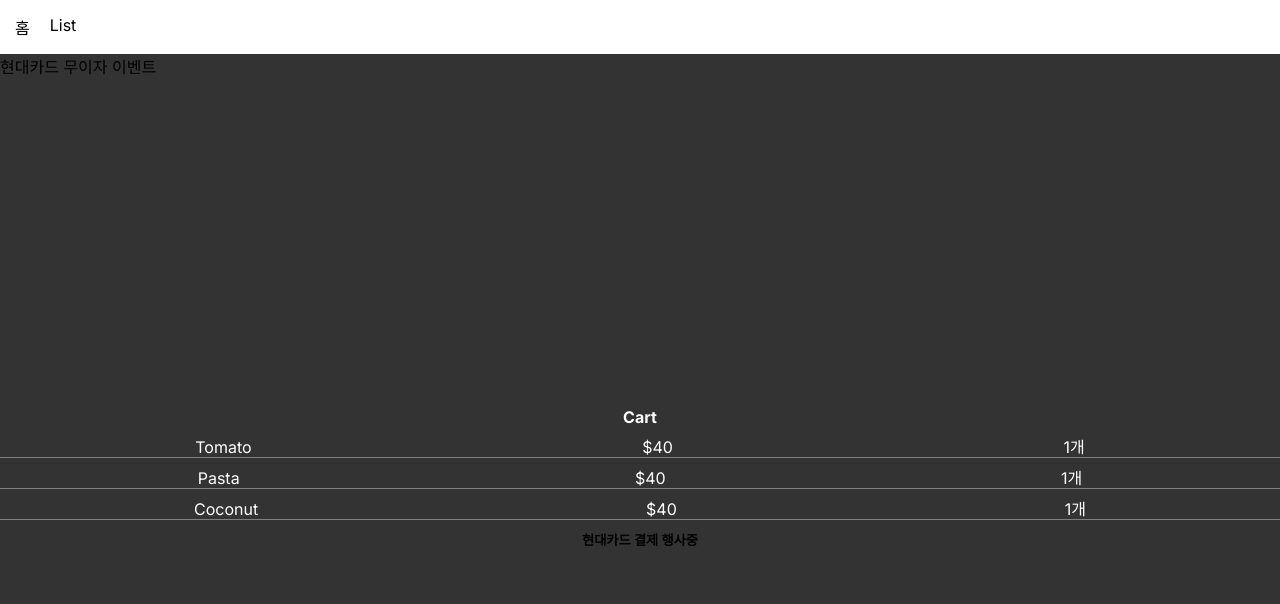
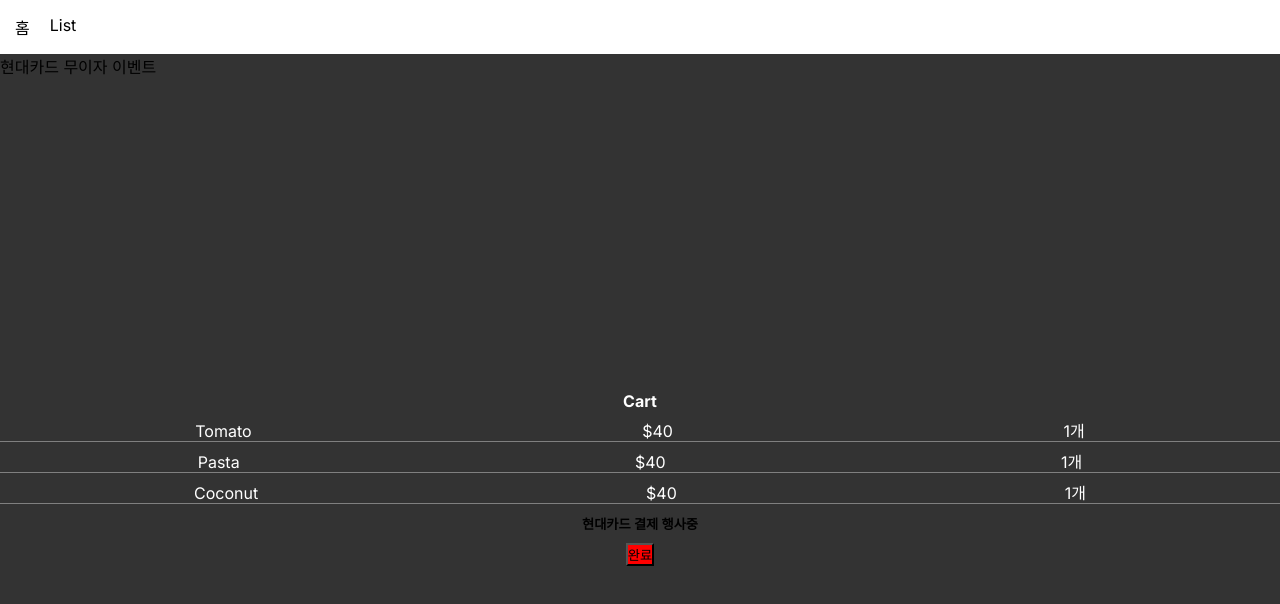
Before and after one commit to hey-ri/coop-fresh, a Next.js app: page /cart in a window 1280 px wide. Shown: the top 604 px of the page. Built offline with nearby package versions, Linux system fonts and the light colour scheme.

Commit message:
component props example

```diff
--- a/app/cart/page.js
+++ b/app/cart/page.js
@@ -20,12 +20,17 @@ export default function Cart() {
       <CartItem cart={cart[1]} />
       <CartItem cart={cart[2]} />
       <Banner content={'현대카드'} />
+      <Btn color={'red'} />
     </div>
   );
 }
 
 function Banner({ content }) {
   return <h5>{content} 결제 행사중</h5>;
+}
+
+function Btn({ color }) {
+  return <button style={{ background: color }}>완료</button>;
 }
 
 function CartItem({ cart }) {
```
